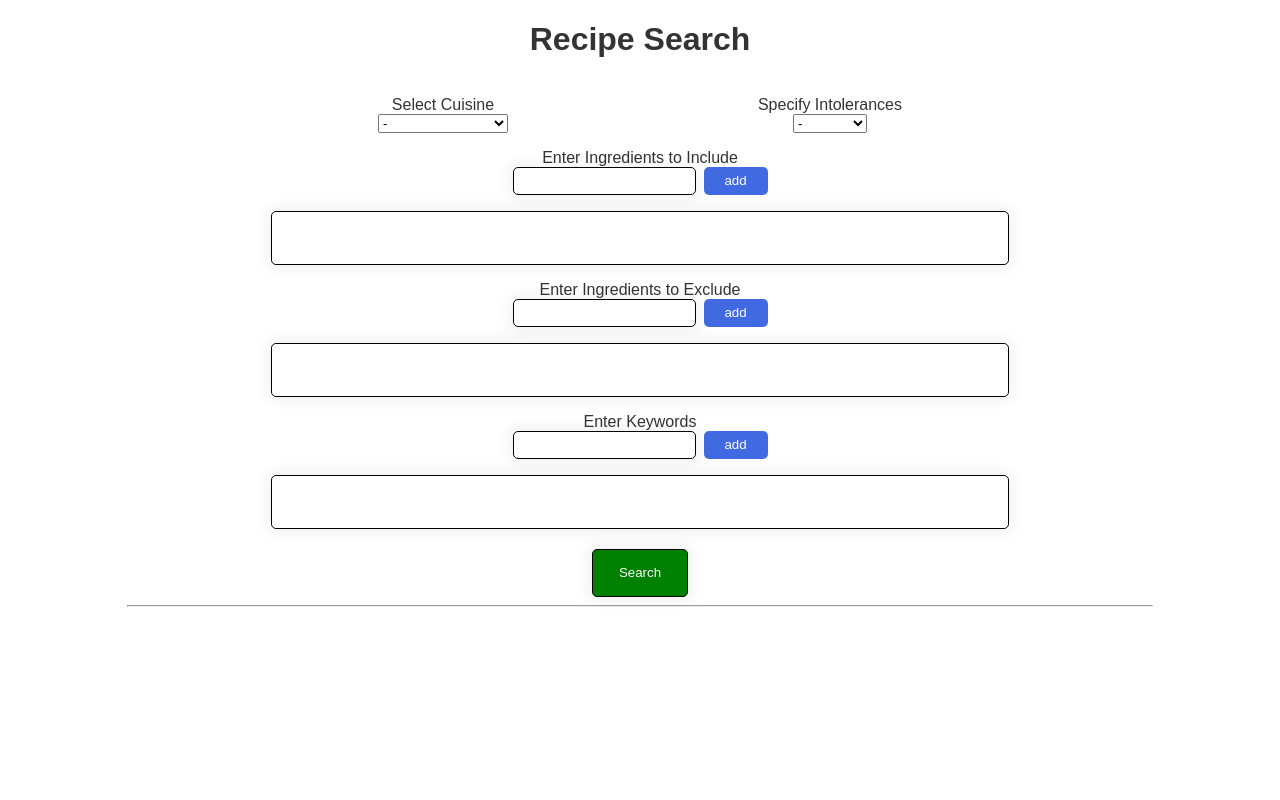
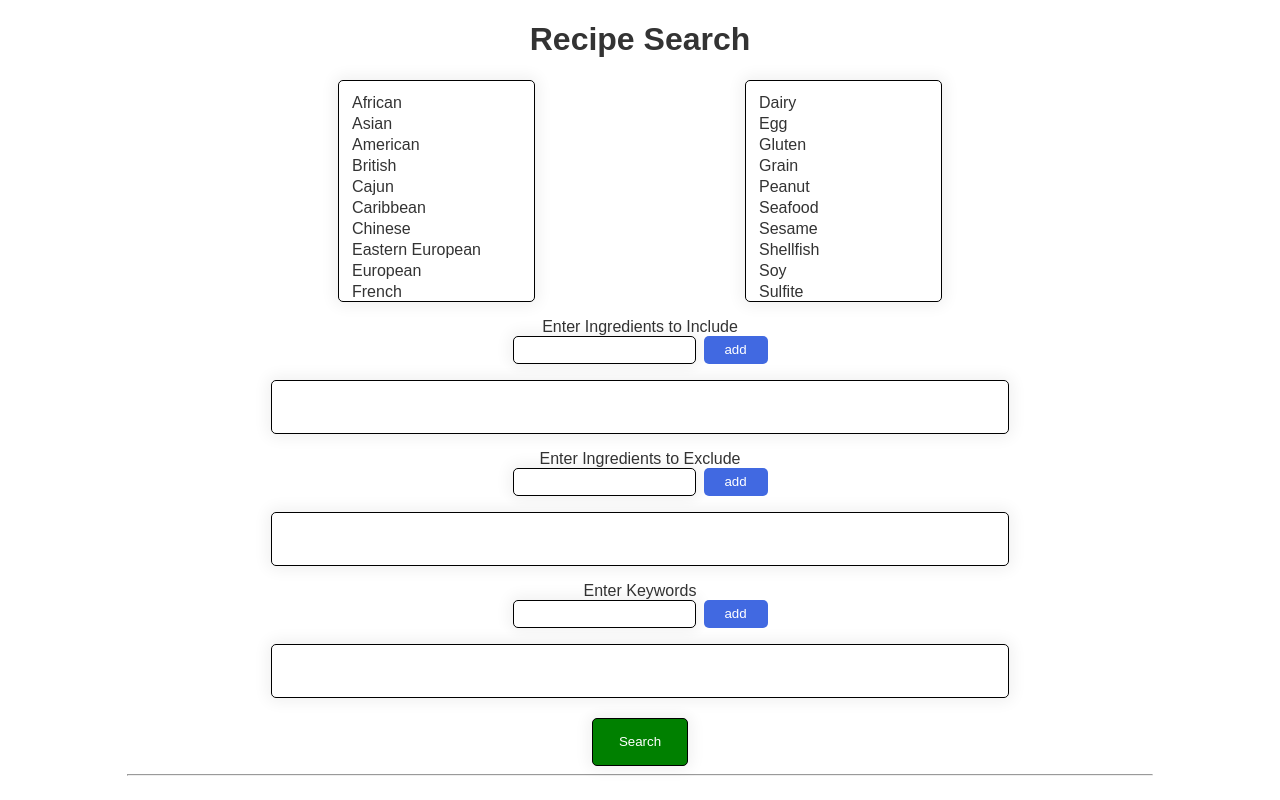
Before and after one commit to mac718/recipe-book, a Next.js app in the folder client/: page /search-recipes in a window 1280 px wide. Built offline with nearby package versions, Linux system fonts and the light colour scheme.

Commit message:
replace dropdowns for intolerances and cuisines selctions in search-recipes form with list of selectable divs: CriteriaSelectorList and CriteriaSelectorListOptions

```diff
--- /dev/null
+++ b/client/components/CriteriaSelectorList.tsx
@@ -0,0 +1,27 @@
+import { useState } from "react";
+import styles from "./styles/CriteriaSelectorList.module.css";
+import CriteriaSelectorListOption from "./CriteriaSelectorListOption";
+
+type CriteriaSelectorListProps = {
+  options: string[];
+  onSelection: (option: string, optionType: string) => void;
+  optionType: string;
+};
+
+const CriteriaSelectorList = ({
+  options,
+  onSelection,
+  optionType,
+}: CriteriaSelectorListProps) => {
+  const criteriaOptions = options.map((option) => (
+    <CriteriaSelectorListOption
+      option={option}
+      onSelection={onSelection}
+      optionType={optionType}
+    />
+  ));
+
+  return <div className={styles.list}>{criteriaOptions}</div>;
+};
+
+export default CriteriaSelectorList;
--- /dev/null
+++ b/client/components/CriteriaSelectorListOption.tsx
@@ -0,0 +1,33 @@
+import { useState } from "react";
+import styles from "./styles/CriteriaSelectorList.module.css";
+
+type CriteriaSelectorListOptionProps = {
+  option: string;
+  onSelection: (option: string, optionType: string) => void;
+  optionType: string;
+};
+
+const CriteriaSelectorListOption = ({
+  option,
+  onSelection,
+  optionType,
+}: CriteriaSelectorListOptionProps) => {
+  const [selected, setSelected] = useState(false);
+
+  let optionClasses = selected
+    ? `${styles["option-div"]} ${styles.selected}`
+    : `${styles["option-div"]}`;
+
+  const onOptionClick = () => {
+    setSelected((prev) => !prev);
+    onSelection(option, optionType);
+  };
+
+  return (
+    <div className={optionClasses} onClick={onOptionClick}>
+      {option}
+    </div>
+  );
+};
+
+export default CriteriaSelectorListOption;
--- /dev/null
+++ b/client/components/styles/CriteriaSelectorList.module.css
@@ -0,0 +1,18 @@
+.list {
+  width: 175px;
+  height: 200px;
+  border: 0.5px solid black;
+  border-radius: 5px;
+  padding: 10px;
+  overflow: scroll;
+  box-shadow: 0 0 15px 4px rgba(0, 0, 0, 0.06);
+}
+
+.option-div {
+  margin: 3px;
+}
+
+.selected {
+  background-color: royalblue;
+  color: white;
+}
--- a/client/pages/search-recipes.tsx
+++ b/client/pages/search-recipes.tsx
@@ -1,7 +1,13 @@
-import { useRef, useState } from "react";
+import { FormEvent, useRef, useState } from "react";
 import styles from "../styles/SearchRecipesPage.module.css";
+import axios from "axios";
+import CriteriaSelectorList from "@component/components/CriteriaSelectorList";
 
 const SearchRecipesPage = () => {
+  const [intolerances, setIntolerances] = useState<{ [key: string]: boolean }>(
+    {}
+  );
+  const [cuisines, setCuisines] = useState<{ [key: string]: boolean }>({});
   const [includeIngredients, setIncludeIngredients] = useState<string[]>([]);
   const [excludeIngredients, setExcludeIngredients] = useState<string[]>([]);
   const [query, setQuery] = useState<string[]>([]);
@@ -9,22 +15,49 @@ const SearchRecipesPage = () => {
   const [currentExclude, setCurrentExclude] = useState("");
   const [currentQuery, setCurrentQuery] = useState("");
 
-  const onAddIncludeIngredient = (event: any) => {
+  const onAddIncludeIngredient = (event: FormEvent) => {
     event.preventDefault();
     setIncludeIngredients((prev) => [...prev, `${currentInclude} `]);
     setCurrentInclude("");
   };
 
-  const onAddExcludeIngredient = (event: any) => {
+  const onAddExcludeIngredient = (event: FormEvent) => {
     event.preventDefault();
     setExcludeIngredients((prev) => [...prev, `${currentExclude} `]);
     setCurrentExclude("");
   };
 
-  const onAddKeyTerm = (event: any) => {
+  const onAddKeyTerm = (event: FormEvent) => {
     event.preventDefault();
     setQuery((prev) => [...prev, `${currentQuery} `]);
     setCurrentQuery("");
+  };
+
+  const onSubmit = async (event: FormEvent) => {
+    event.preventDefault();
+    let intolerances;
+    let results;
+    try {
+      results = await axios.get("/spoonacular/search-recipes?");
+    } catch {}
+  };
+
+  const onSelection = (option: string, optionType: string) => {
+    if (optionType === "cuisine") {
+      if (cuisines[option]) {
+        setCuisines({ ...cuisines, [option]: false });
+      } else {
+        setCuisines({ ...cuisines, [option]: true });
+      }
+    }
+
+    if (optionType === "intolerance") {
+      if (intolerances[option]) {
+        setIntolerances({ ...intolerances, [option]: false });
+      } else {
+        setIntolerances({ ...intolerances, [option]: true });
+      }
+    }
   };
 
   const supportedCuisines = [
@@ -80,25 +113,23 @@ const SearchRecipesPage = () => {
     <option value={intolerance}>{intolerance}</option>
   ));
 
+  console.log(cuisines);
+
   return (
     <>
       <h1 className={styles.heading}>Recipe Search</h1>
       <form className={styles["search-form"]}>
         <div className={styles.dropdowns}>
-          <div className={styles["dropdown-grouping"]}>
-            <label htmlFor="cuisine">Select Cuisine</label>
-            <select id="cuisine" name="cuisine">
-              <option value="">-</option>
-              {cuisineOptions}
-            </select>
-          </div>
-          <div className={styles["dropdown-grouping"]}>
-            <label htmlFor="intolerances">Specify Intolerances</label>
-            <select id="intolerances" name="intolerances">
-              <option value="">-</option>
-              {intoleranceOptions}
-            </select>
-          </div>
+          <CriteriaSelectorList
+            options={supportedCuisines}
+            onSelection={onSelection}
+            optionType={"cuisine"}
+          />
+          <CriteriaSelectorList
+            options={supportedIntolerances}
+            onSelection={onSelection}
+            optionType={"intolerance"}
+          />
         </div>
         <div className={styles["input-grouping"]}>
           <label htmlFor="includeIgredients">
--- a/client/styles/SearchRecipesPage.module.css
+++ b/client/styles/SearchRecipesPage.module.css
@@ -12,6 +12,10 @@
 .search-form {
   width: 80%;
   margin: auto;
+}
+
+.select {
+  padding: 10px;
 }
 
 .dropdowns {
```
